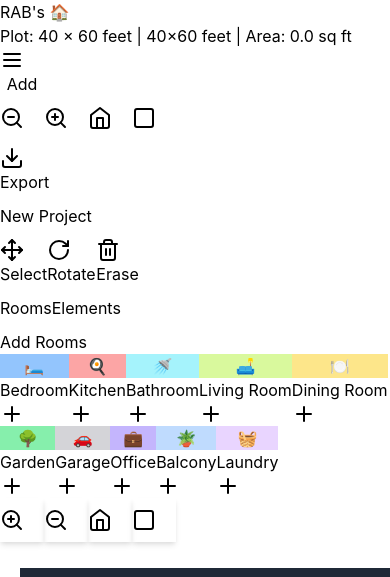
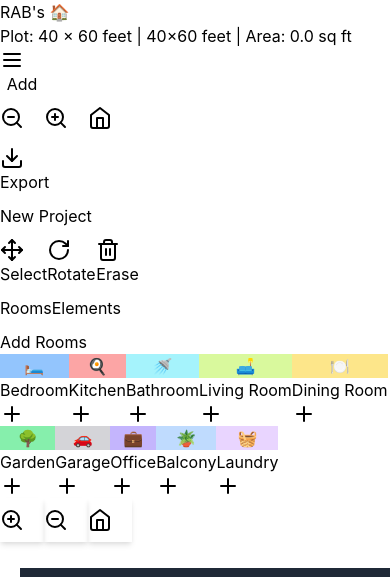
Before and after one commit to theabhiraj/RAB_Publlic, a React (Vite) app: page / in a window 390 px wide. Both pictures are taken after a click on the button "Start Designing". Shown: the top 577 px of the page. Built offline with nearby package versions, Linux system fonts and the light colour scheme.

Commit message:
Madde Mobile friendly

```diff
--- a/src/components/Canvas.tsx
+++ b/src/components/Canvas.tsx
@@ -1,5 +1,5 @@
 import { useState, useRef, useEffect } from 'react';
-import { ZoomIn, ZoomOut, Home, Square, Download, Menu, X } from 'lucide-react';
+import { ZoomIn, ZoomOut, Home, Download, Menu, X } from 'lucide-react';
 import { Project, Room, Element } from '../types';
 import RoomPalette from './RoomPalette';
 import ElementPalette from './ElementPalette';
@@ -272,9 +272,7 @@ export default function Canvas({ project, onUpdate, onReset }: CanvasProps) {
     });
   };
 
-  const toggleBorder = () => {
-    onUpdate({ ...project, hasBorder: !project.hasBorder });
-  };
+
 
   const duplicateRoom = (roomId: string) => {
     const room = project.rooms.find(r => r.id === roomId);
@@ -810,13 +808,6 @@ export default function Canvas({ project, onUpdate, onReset }: CanvasProps) {
           >
             <Home className="w-5 h-5" />
           </button>
-          <button
-            onClick={toggleBorder}
-            className={`p-2 rounded hidden sm:block ${project.hasBorder ? 'bg-blue-100 text-blue-600' : 'hover:bg-gray-100'}`}
-            title="Toggle Border"
-          >
-            <Square className="w-5 h-5" />
-          </button>
           <div className="relative export-menu-container">
             <button
               onClick={() => setShowExportMenu(!showExportMenu)}
@@ -865,7 +856,7 @@ export default function Canvas({ project, onUpdate, onReset }: CanvasProps) {
 
       <Toolbar activeTool={activeTool} onToolChange={setActiveTool} />
 
-      <div className="flex-1 flex overflow-hidden relative">
+      <div className="flex-1 flex flex-col lg:flex-row overflow-hidden relative">
         {/* Sidebar - Desktop Only */}
         <div className="hidden lg:flex w-72 bg-white border-r flex-col overflow-hidden">
           <div className="flex border-b">
@@ -937,7 +928,7 @@ export default function Canvas({ project, onUpdate, onReset }: CanvasProps) {
           }}
         >
           {/* Mobile Quick Actions - Compact FAB */}
-          <div className="lg:hidden fixed bottom-4 left-4 flex gap-2 z-30">
+          <div className="lg:hidden fixed bottom-[calc(30%+1rem)] left-4 flex gap-2 z-30">
             <button
               onClick={() => handleZoom(0.25)}
               className="fab-button p-3 bg-white rounded-full hover:bg-blue-50 active:bg-blue-100 transition-all shadow-lg"
@@ -958,17 +949,6 @@ export default function Canvas({ project, onUpdate, onReset }: CanvasProps) {
               title="Reset View"
             >
               <Home className="w-5 h-5 text-green-600" />
-            </button>
-            <button
-              onClick={toggleBorder}
-              className={`fab-button p-3 rounded-full transition-all shadow-lg ${
-                project.hasBorder
-                  ? 'bg-blue-500 text-white hover:bg-blue-600 active:bg-blue-700'
-                  : 'bg-white text-gray-600 hover:bg-gray-50 active:bg-gray-100'
-              }`}
-              title="Toggle Border"
-            >
-              <Square className="w-5 h-5" />
             </button>
           </div>
           <div
@@ -1163,8 +1143,8 @@ export default function Canvas({ project, onUpdate, onReset }: CanvasProps) {
           </div>
         </div>
 
-        {/* Properties Panel - Always Visible (25% on mobile, fixed width on desktop) */}
-        <div className="w-1/4 min-w-[200px] max-w-[320px] lg:w-80 bg-white border-l overflow-y-auto">
+        {/* Properties Panel - Bottom on mobile (30%), Right on desktop */}
+        <div className="h-[30%] lg:h-auto lg:w-80 bg-white border-t lg:border-t-0 lg:border-l overflow-y-auto">
           <PropertiesPanel
             selectedRoom={selectedRoom ? project.rooms.find(r => r.id === selectedRoom) || null : null}
             selectedElement={selectedElement ? project.elements.find(e => e.id === selectedElement) || null : null}
--- a/src/components/PropertiesPanel.tsx
+++ b/src/components/PropertiesPanel.tsx
@@ -40,7 +40,7 @@ export default function PropertiesPanel({
 
   if (selectedRoom) {
     return (
-      <div className="w-full bg-white overflow-y-auto">
+      <div className="w-full bg-white overflow-y-auto lg:overflow-y-auto overflow-x-hidden">
         <div className="p-2 lg:p-4 border-b bg-blue-50">
           <h2 className="font-bold text-sm lg:text-lg flex items-center gap-1 lg:gap-2">
             <span className="text-lg lg:text-2xl">{selectedRoom.icon}</span>
@@ -49,9 +49,9 @@ export default function PropertiesPanel({
           </h2>
         </div>
 
-        <div className="p-2 lg:p-4 space-y-2 lg:space-y-4">
+        <div className="p-2 lg:p-4 flex lg:flex-col gap-3 lg:gap-4 overflow-x-auto lg:overflow-x-visible flex-nowrap lg:flex-wrap">
           {/* Room Type */}
-          <div>
+          <div className="min-w-[140px] lg:min-w-0 flex-shrink-0">
             <label className="block text-xs lg:text-sm font-medium text-gray-700 mb-1">
               Type
             </label>
@@ -118,7 +118,7 @@ export default function PropertiesPanel({
           </div>
 
           {/* Dimensions in Feet - Editable */}
-          <div className="bg-blue-50 p-3 rounded-lg border border-blue-200">
+          <div className="min-w-[180px] lg:min-w-0 flex-shrink-0 bg-blue-50 p-3 rounded-lg border border-blue-200">
             <div className="text-sm font-medium text-gray-700 mb-2">Dimensions (Feet)</div>
             <div className="grid grid-cols-2 gap-3">
               <div>
@@ -155,10 +155,10 @@ export default function PropertiesPanel({
           </div>
 
           {/* Area Display */}
-          <div className="bg-gray-50 p-3 rounded-lg">
-            <div className="flex items-center justify-between">
-              <span className="text-sm font-medium text-gray-700">Area</span>
-              <span className="text-lg font-bold text-blue-600">
+          <div className="min-w-[140px] lg:min-w-0 flex-shrink-0 bg-gray-50 p-3 rounded-lg">
+            <div className="flex flex-col lg:flex-row items-start lg:items-center lg:justify-between gap-1">
+              <span className="text-xs lg:text-sm font-medium text-gray-700">Area</span>
+              <span className="text-base lg:text-lg font-bold text-blue-600">
                 {calculateArea(selectedRoom)} sq ft
               </span>
             </div>
@@ -241,22 +241,22 @@ export default function PropertiesPanel({
           </div>
 
           {/* Actions */}
-          <div className="pt-2 lg:pt-4 border-t space-y-1.5 lg:space-y-2">
+          <div className="min-w-[140px] lg:min-w-0 flex-shrink-0 flex lg:flex-col gap-2 lg:pt-4 lg:border-t">
             <button
               onClick={onDuplicateRoom}
-              className="w-full px-2 lg:px-4 py-2 lg:py-3 bg-blue-600 text-white rounded-lg hover:bg-blue-700 flex items-center justify-center gap-1 lg:gap-2 font-medium text-sm"
+              className="flex-1 lg:w-full px-2 lg:px-4 py-2 lg:py-3 bg-blue-600 text-white rounded-lg hover:bg-blue-700 flex items-center justify-center gap-1 lg:gap-2 font-medium text-sm whitespace-nowrap"
             >
               <Copy className="w-4 h-4 lg:w-5 lg:h-5" />
               <span className="hidden lg:inline">Duplicate Room</span>
-              <span className="lg:hidden">Duplicate</span>
+              <span className="lg:hidden">Dup</span>
             </button>
             <button
               onClick={onDeleteRoom}
-              className="w-full px-2 lg:px-4 py-2 lg:py-3 bg-red-600 text-white rounded-lg hover:bg-red-700 flex items-center justify-center gap-1 lg:gap-2 font-medium text-sm"
+              className="flex-1 lg:w-full px-2 lg:px-4 py-2 lg:py-3 bg-red-600 text-white rounded-lg hover:bg-red-700 flex items-center justify-center gap-1 lg:gap-2 font-medium text-sm whitespace-nowrap"
             >
               <Trash2 className="w-4 h-4 lg:w-5 lg:h-5" />
               <span className="hidden lg:inline">Delete Room</span>
-              <span className="lg:hidden">Delete</span>
+              <span className="lg:hidden">Del</span>
             </button>
           </div>
         </div>
@@ -266,7 +266,7 @@ export default function PropertiesPanel({
 
   if (selectedElement) {
     return (
-      <div className="w-full bg-white overflow-y-auto">
+      <div className="w-full bg-white overflow-y-auto lg:overflow-y-auto overflow-x-hidden">
         <div className="p-2 lg:p-4 border-b bg-purple-50">
           <h2 className="font-bold text-sm lg:text-lg flex items-center gap-1 lg:gap-2">
             <span className="text-lg lg:text-2xl">{selectedElement.icon}</span>
@@ -275,7 +275,7 @@ export default function PropertiesPanel({
           </h2>
         </div>
 
-        <div className="p-2 lg:p-4 space-y-2 lg:space-y-4">
+        <div className="p-2 lg:p-4 flex lg:flex-col gap-3 lg:gap-4 overflow-x-auto lg:overflow-x-visible flex-nowrap lg:flex-wrap">
           {/* Element Type */}
           <div>
             <label className="block text-sm font-medium text-gray-700 mb-1">
```
Also changed, not shown: 1 other file (tests, documents, lock files or other folders).
